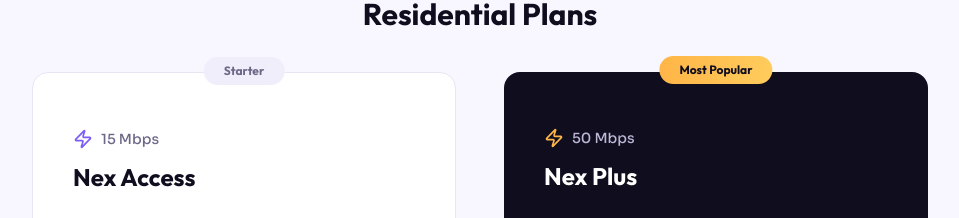
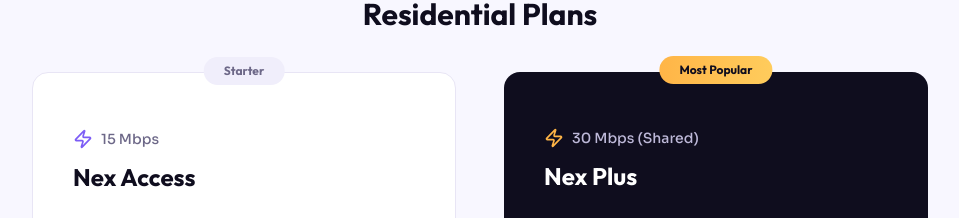
Before and after one commit to ojoedejen/v0-website-documentation, a Next.js app: page / in a window 1280 px wide. Shown: the part 4960-5178 px from the top of the page, without its empty margins (160-1119 px from the left). Built offline with nearby package versions, Linux system fonts and the light colour scheme.

Commit message:
Update pricing-section.tsx

```diff
--- a/components/pricing-section.tsx
+++ b/components/pricing-section.tsx
@@ -22,7 +22,7 @@ const residentialPlans = [
   },
   {
     name: 'Nex Plus',
-    speed: '50 Mbps',
+    speed: '30 Mbps (Shared)',
     price: '1,250',
     badge: 'Most Popular',
     popular: true,
```
